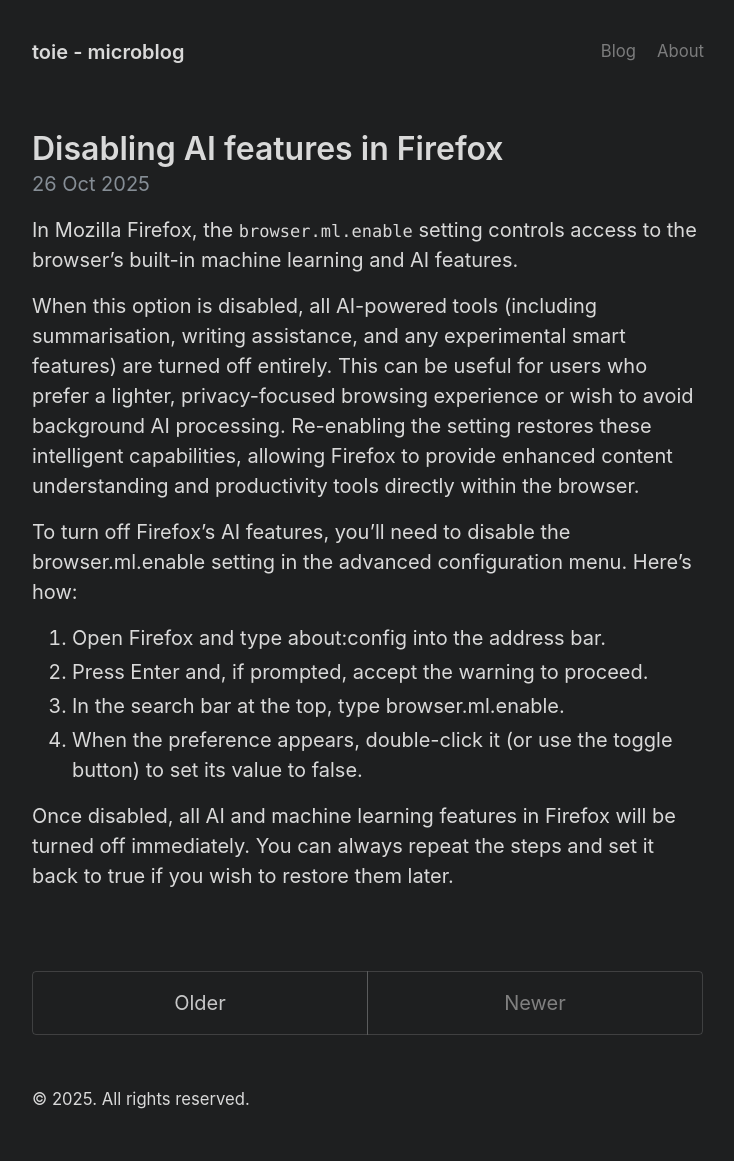
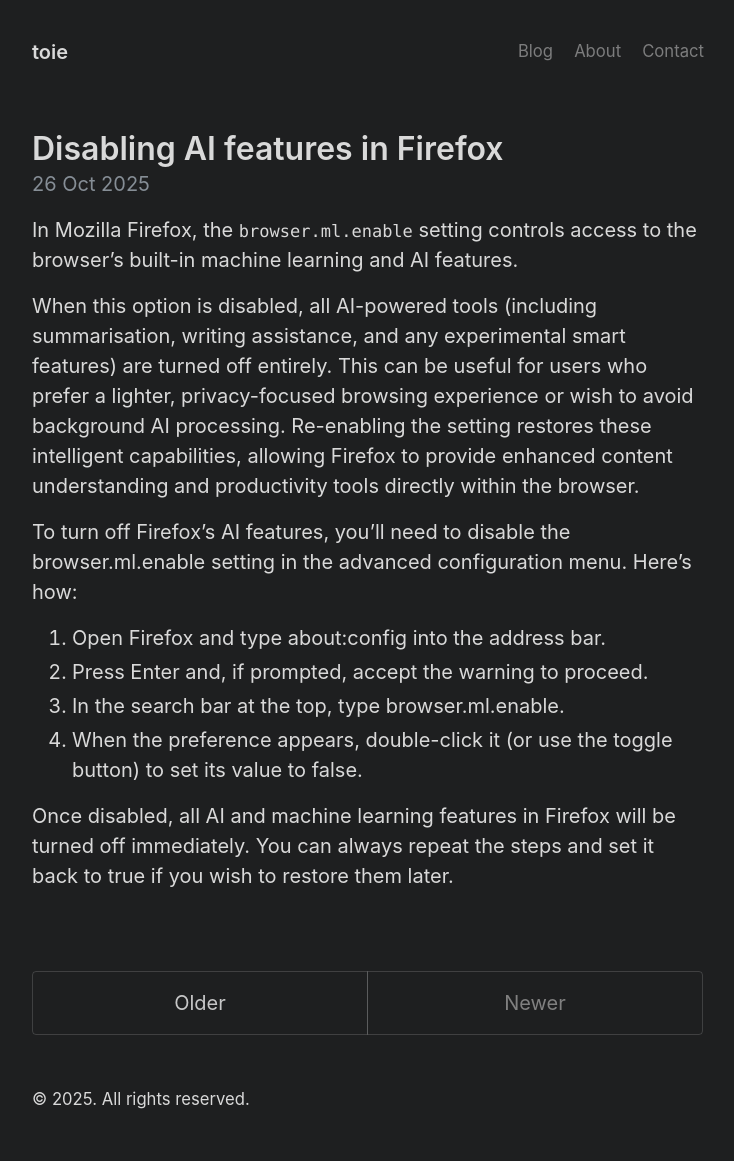
Before and after one commit to to-ie/to-ie.github.io, a Jekyll site: the page built from index.html, in a window 1280 px wide. Shown: the whole page, without its empty margins (272-1006 px from the left). Built offline with Jekyll 4.4.1, drawn with Linux system fonts in a browser that asks for light colours; the list of posts is cut into pages by our own code.

Commit message:
contact page

```diff
--- a/_config.yml
+++ b/_config.yml
@@ -1,5 +1,5 @@
 # Setup
-title: toie - microblog
+title: toie
 url: https://www.t-o.ie
 paginate: 1
 baseurl: ""
@@ -46,3 +46,6 @@
 
   - title: About
     url: /about
+
+  - title: Contact
+    url: /contact
```
